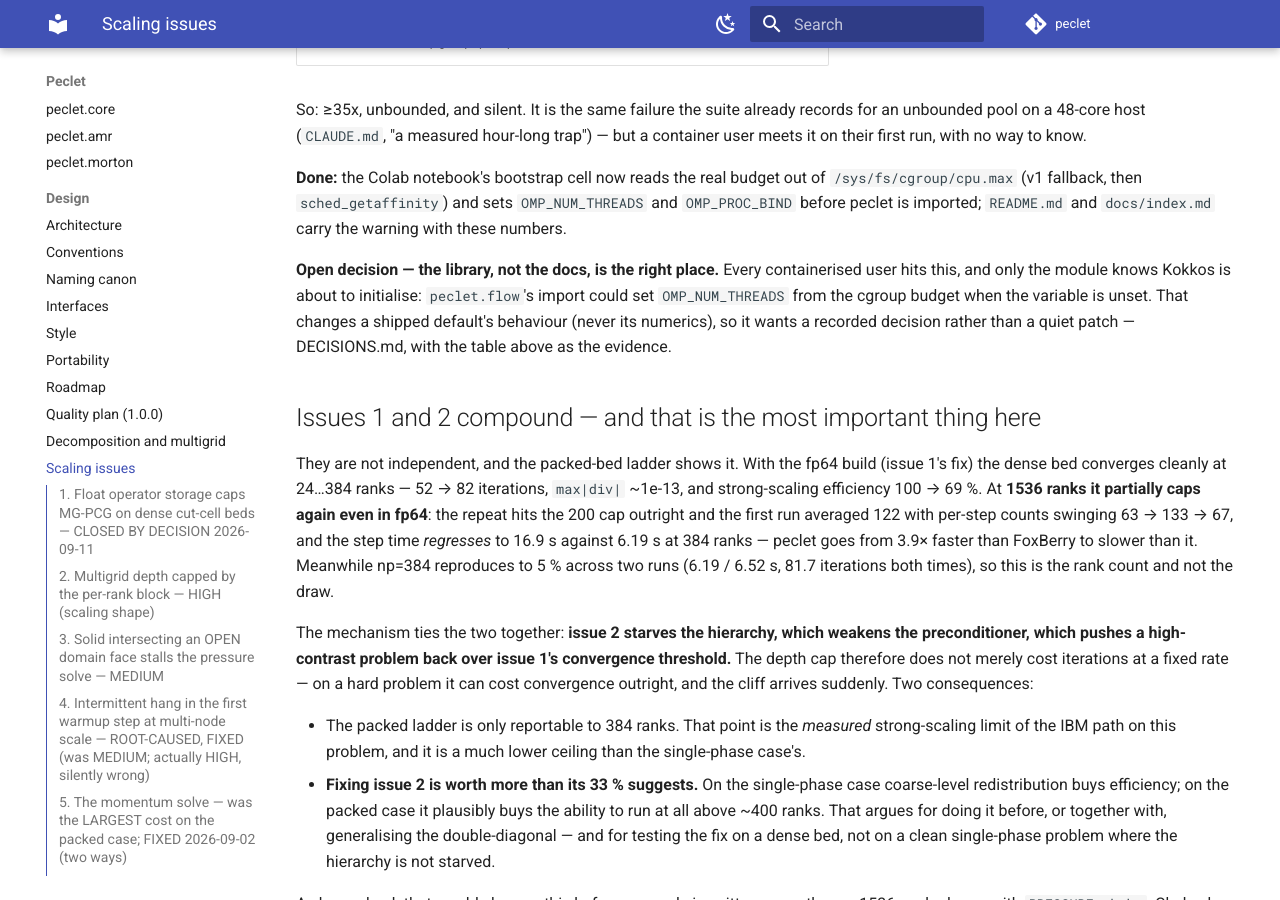
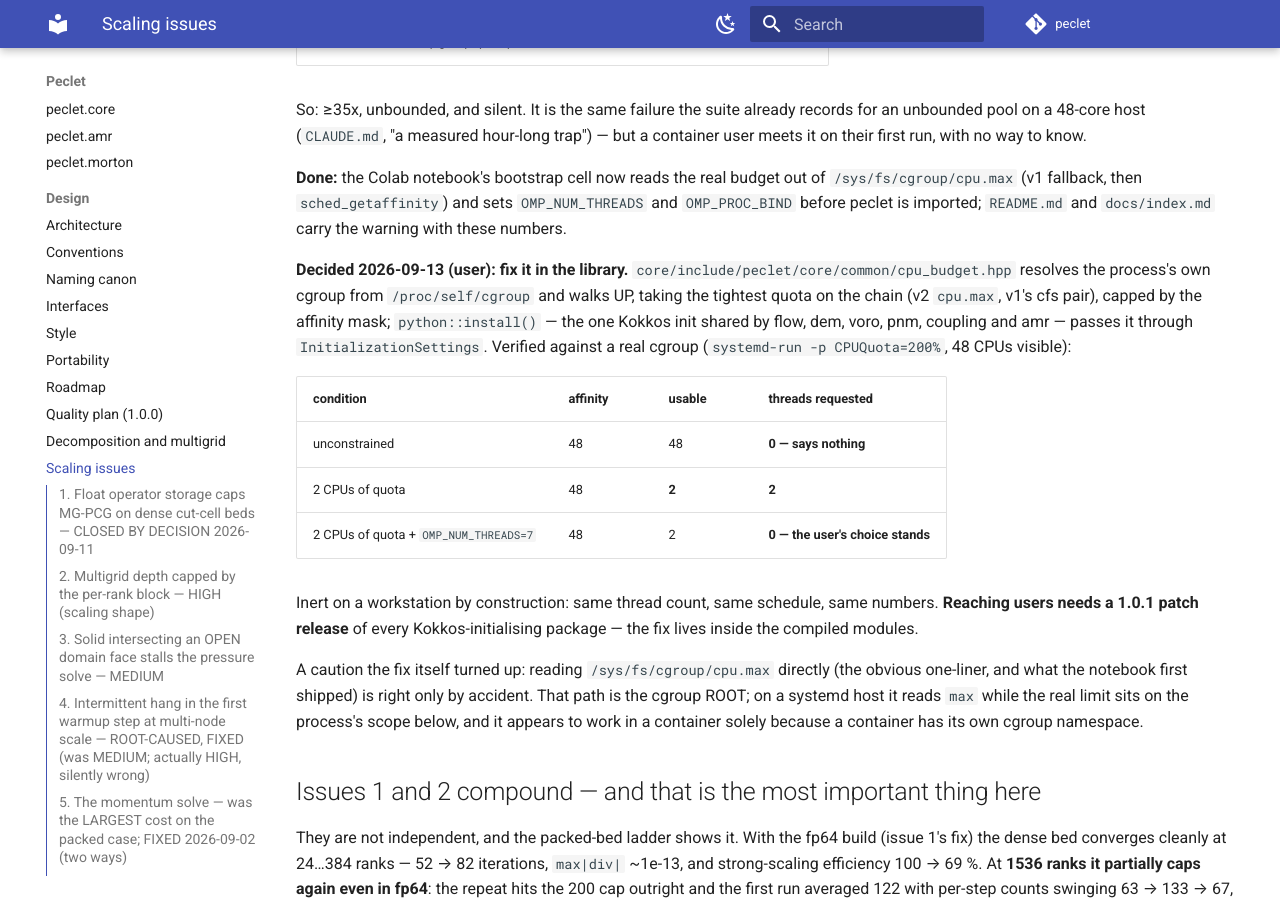
Before and after one commit to computational-chemical-engineering/peclet, an MkDocs documentation site: the page built from docs/SCALING_ISSUES.md, in a window 1280 px wide and 900 px high, scrolled down 6651 px. Built offline with MkDocs 1.6.1 and Material for MkDocs 9.7.7, drawn with Linux system fonts in a browser that asks for light colours; comment, search, counter and statistics services are not loaded.

Commit message:
quick start notebook: read the real cgroup chain, not /sys/fs/cgroup/cpu.max
The one-liner this shipped with is right only by accident. /sys/fs/cgroup/cpu.max is the cgroup
ROOT: on a systemd host it reads "max" while the real limit sits on the process's own scope below,
and it appears to work in a container solely because a container has its own cgroup namespace.

usable_cpus() now resolves this process's cgroup from /proc/self/cgroup and walks UP, taking the
tightest quota on the chain (v2 cpu.max, v1's cfs pair), capped by the affinity mask. Verified:
48 unconstrained, 2 under `systemd-run -p CPUQuota=200%` with 48 CPUs visible — the Colab shape.
Notebook re-executed: k = 1.23512e-01, unchanged, figure intact.

SCALING_ISSUES issue 7 records the user's decision to fix this in the library, with the measured
behaviour of that fix (inert unconstrained; 2 threads under a 2-CPU quota; silent when the user set
OMP_NUM_THREADS) and the note that reaching users needs a 1.0.1 patch — the fix is inside the
compiled modules.

Co-Authored-By: Claude Opus 5 <noreply@anthropic.com>
Claude-Session: https://claude.ai/code/session_01RCL1exdhATKQsV7iSPeZUN

```diff
--- a/docs/SCALING_ISSUES.md
+++ b/docs/SCALING_ISSUES.md
@@ -297,11 +297,27 @@ their first run, with no way to know.
 `OMP_PROC_BIND` before peclet is imported; `README.md` and `docs/index.md` carry the warning with
 these numbers.
 
-**Open decision — the library, not the docs, is the right place.** Every containerised user hits
-this, and only the module knows Kokkos is about to initialise: `peclet.flow`'s import could set
-`OMP_NUM_THREADS` from the cgroup budget when the variable is unset. That changes a shipped
-default's behaviour (never its numerics), so it wants a recorded decision rather than a quiet patch
-— DECISIONS.md, with the table above as the evidence.
+**Decided 2026-09-13 (user): fix it in the library.** `core/include/peclet/core/common/cpu_budget.hpp`
+resolves the process's own cgroup from `/proc/self/cgroup` and walks UP, taking the tightest quota on
+the chain (v2 `cpu.max`, v1's cfs pair), capped by the affinity mask; `python::install()` — the one
+Kokkos init shared by flow, dem, voro, pnm, coupling and amr — passes it through
+`InitializationSettings`. Verified against a real cgroup (`systemd-run -p CPUQuota=200%`, 48 CPUs
+visible):
+
+| condition | affinity | usable | threads requested |
+|---|---|---|---|
+| unconstrained | 48 | 48 | **0 — says nothing** |
+| 2 CPUs of quota | 48 | **2** | **2** |
+| 2 CPUs of quota + `OMP_NUM_THREADS=7` | 48 | 2 | **0 — the user's choice stands** |
+
+Inert on a workstation by construction: same thread count, same schedule, same numbers. **Reaching
+users needs a 1.0.1 patch release** of every Kokkos-initialising package — the fix lives inside the
+compiled modules.
+
+A caution the fix itself turned up: reading `/sys/fs/cgroup/cpu.max` directly (the obvious
+one-liner, and what the notebook first shipped) is right only by accident. That path is the cgroup
+ROOT; on a systemd host it reads `max` while the real limit sits on the process's scope below, and
+it appears to work in a container solely because a container has its own cgroup namespace.
 
 
 ## Issues 1 and 2 compound — and that is the most important thing here
```
Also changed, not shown: docs/notebooks/quickstart_sphere.ipynb.
